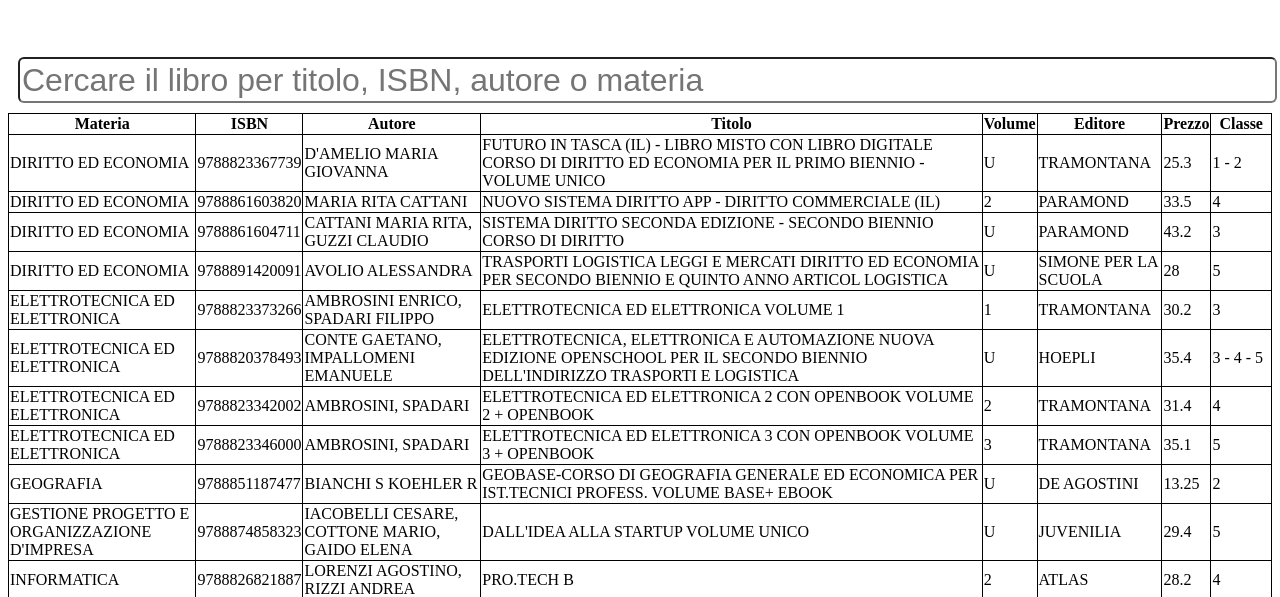
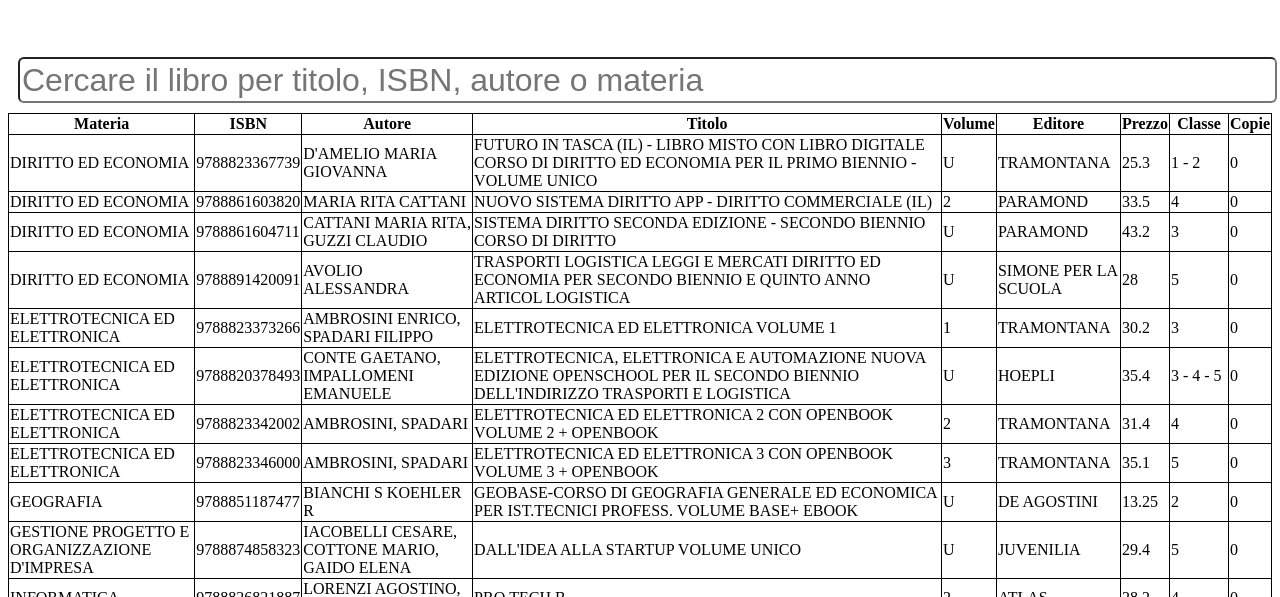
Before and after one commit to 4CI-BURLA-THOMAS-2024-25/MercanteLibrario, a website built with webpack: page GestoreLibri/index.html in a window 1280 px wide. Shown: the part 202-799 px from the top of the page. Built offline with nearby package versions, Linux system fonts and the light colour scheme.

Commit message:
numero copie libro
per ciascun libro, salvo il numero di copie che ho. Prossimamente, implemento metodo per incrementare/decrementare manualmente tramite bottoni; lo scopo sarebbe integrare il lettore etichette

```diff
--- a/GestoreLibri/index.html
+++ b/GestoreLibri/index.html
@@ -38,6 +38,7 @@
                     <th>Editore</th>
                     <th>Prezzo</th>
                     <th>Classe</th>
+                    <th>Copie   </th>
                 </tr>
             </thead>
 
--- a/GestoreLibri/src/Libro.js
+++ b/GestoreLibri/src/Libro.js
@@ -63,6 +63,8 @@
         else {
             this.classe = "-";
         }
+        //imposto copie del libro a zero
+        this.nCopie = 0;
     }
     // toString per ottenere tutti i valori degli attributi accorpati in un'unica stringa
     Libro.prototype.toString = function () {
@@ -71,6 +73,14 @@
         //"converto" gli elementi dell'array in stringhe
         return valoriAttributi.join(" ");
     };
+    //ottieni numero copie del libro
+    Libro.prototype.getNCopie = function () {
+        return this.nCopie;
+    };
+    //metodo per aggiungere una nuova copia del libro
+    Libro.prototype.aggiungiCopia = function () {
+        this.nCopie++;
+    };
     return Libro;
 }());
 exports.Libro = Libro;
--- a/GestoreLibri/src/script.js
+++ b/GestoreLibri/src/script.js
@@ -88,7 +88,7 @@
     for (var i = 0; i < elencoLibri.length; i++) {
         var libro = elencoLibri[i];
         var riga = document.createElement("tr");
-        riga.innerHTML = "<td>".concat(libro.materia, "</td><td>").concat(libro.isbn, "</td><td>").concat(libro.autore, "</td><td>").concat(libro.titolo, "</td><td>").concat(libro.volume, "</td><td>").concat(libro.editore, "</td><td>").concat(libro.prezzo, "</td><td>").concat(libro.classe, "</td>");
+        riga.innerHTML = "<td>".concat(libro.materia, "</td><td>").concat(libro.isbn, "</td><td>").concat(libro.autore, "</td><td>").concat(libro.titolo, "</td><td>").concat(libro.volume, "</td><td>").concat(libro.editore, "</td><td>").concat(libro.prezzo, "</td><td>").concat(libro.classe, "</td><td>").concat(libro.getNCopie(), "</td>");
         corpoTabella.appendChild(riga);
     }
 }
--- a/GestoreLibri/src/script.ts
+++ b/GestoreLibri/src/script.ts
@@ -92,7 +92,7 @@
     for(let i = 0; i < elencoLibri.length; i++){
         const libro: Libro = elencoLibri[i];
         const riga: HTMLTableRowElement = document.createElement("tr");
-        riga.innerHTML = `<td>${libro.materia}</td><td>${libro.isbn}</td><td>${libro.autore}</td><td>${libro.titolo}</td><td>${libro.volume}</td><td>${libro.editore}</td><td>${libro.prezzo}</td><td>${libro.classe}</td>`
+        riga.innerHTML = `<td>${libro.materia}</td><td>${libro.isbn}</td><td>${libro.autore}</td><td>${libro.titolo}</td><td>${libro.volume}</td><td>${libro.editore}</td><td>${libro.prezzo}</td><td>${libro.classe}</td><td>${libro.getNCopie()}</td>`
         corpoTabella.appendChild(riga);
     }
 }
```
Also changed, not shown: GestoreLibri/src/Libro.ts (+15 -0 lines), GestoreLibri/out/scriptUnico.js.
